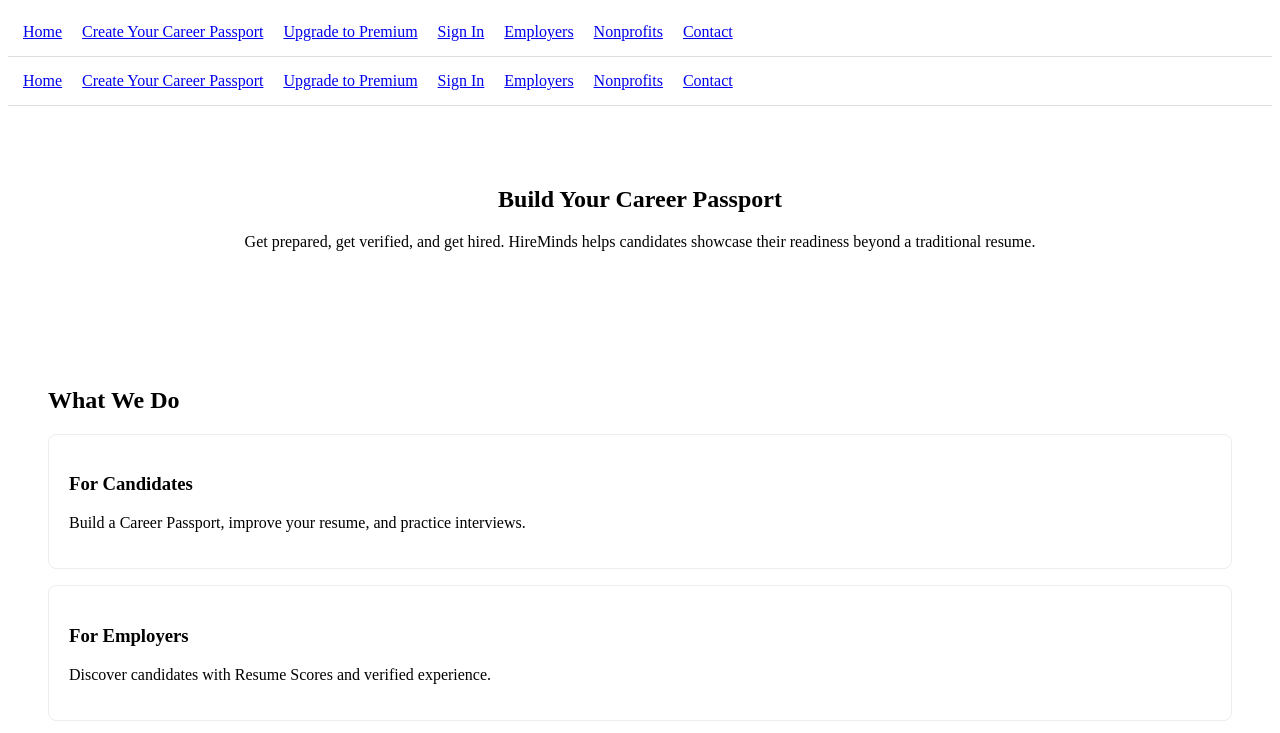
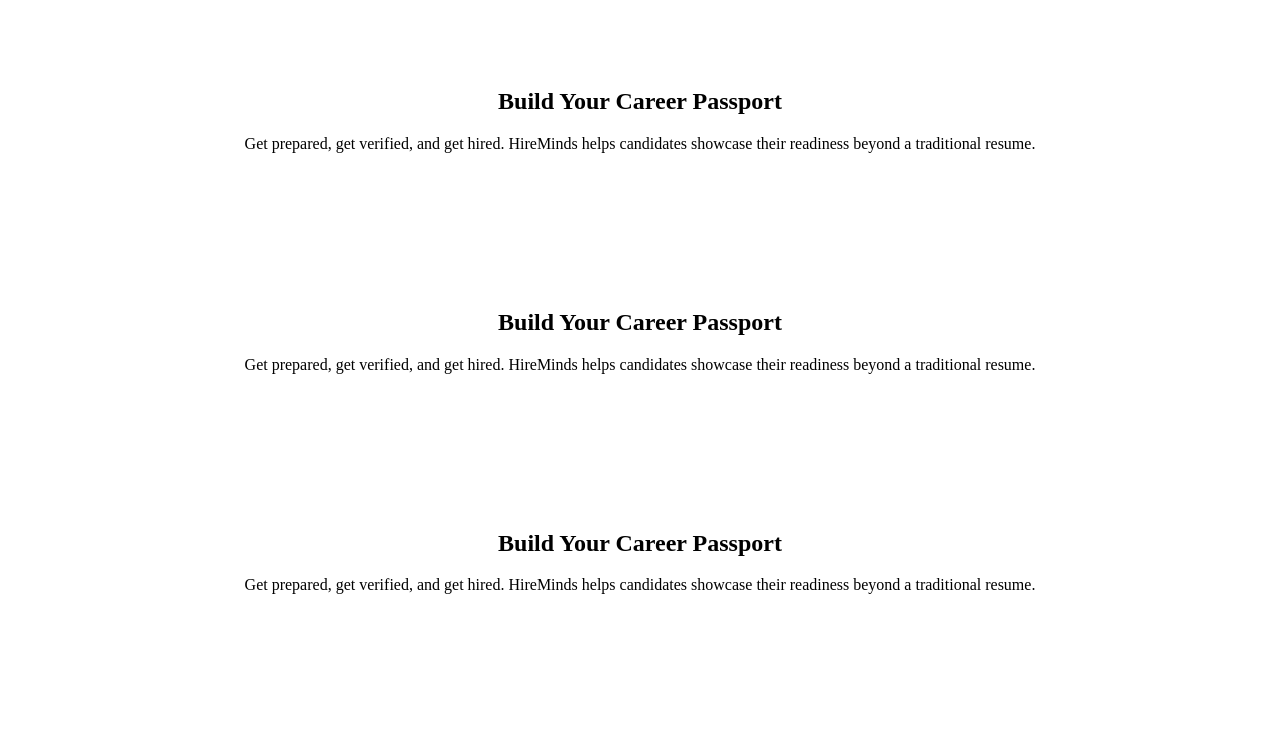
Before and after one commit to UrMizery/hireminds-platform, a Next.js app: page / in a window 1280 px wide. Shown: the top 733 px of the page. Built offline with nearby package versions, Linux system fonts and the light colour scheme.

Commit message:
Update SiteHeader.tsx

```diff
--- a/app/components/SiteHeader.tsx
+++ b/app/components/SiteHeader.tsx
@@ -1,15 +1,11 @@
-export default function SiteHeader() {
+export default function HeroSection() {
   return (
-    <header style={{ padding: "15px", borderBottom: "1px solid #ddd" }}>
-      <nav style={{ display: "flex", gap: "20px" }}>
-        <a href="/">Home</a>
-        <a href="/create-career-passport">Create Your Career Passport</a>
-        <a href="/pricing">Upgrade to Premium</a>
-        <a href="/sign-in">Sign In</a>
-        <a href="/partner/employers">Employers</a>
-        <a href="/partner/nonprofits">Nonprofits</a>
-        <a href="/contact">Contact</a>
-      </nav>
-    </header>
+    <section style={{ padding: "60px 20px", textAlign: "center" }}>
+      <h1>Build Your Career Passport</h1>
+      <p>
+        Get prepared, get verified, and get hired. HireMinds helps candidates
+        showcase their readiness beyond a traditional resume.
+      </p>
+    </section>
   );
 }
```
